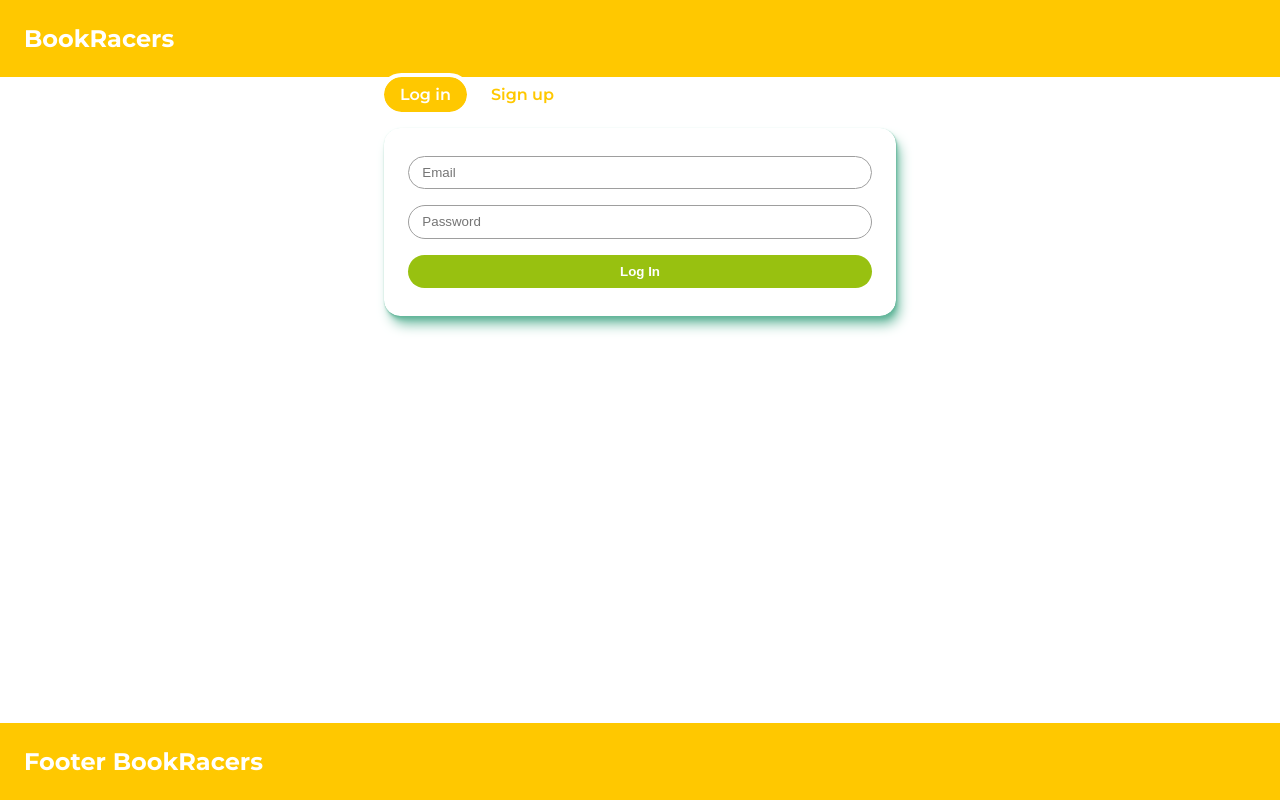
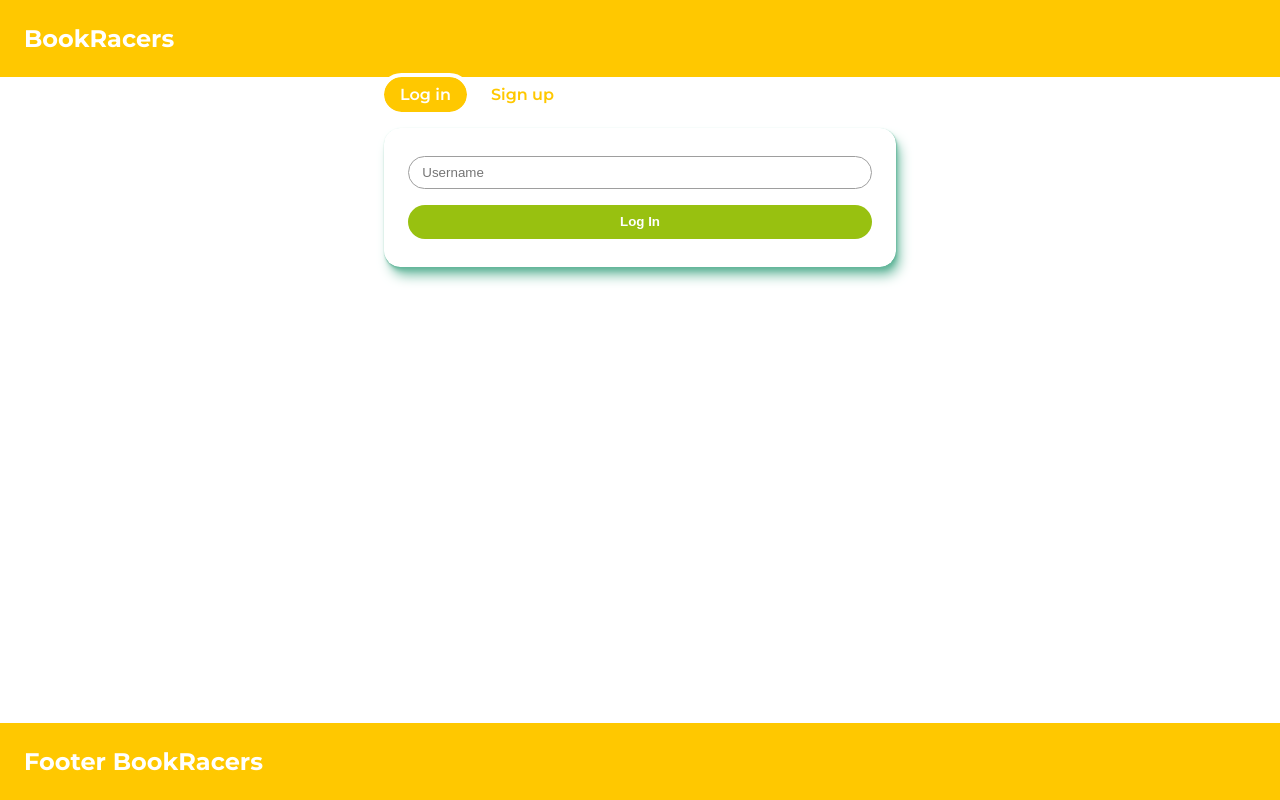
Before and after one commit to jssol/bookracers-frontend, a React (Create React App) app: page /register/login in a window 1280 px wide. Built offline with nearby package versions, Linux system fonts and the light colour scheme.

Commit message:
Change login requirements to only username

```diff
--- a/src/components/home/NewLogin.js
+++ b/src/components/home/NewLogin.js
@@ -7,8 +7,7 @@ function NewLogin() {
   const dispatch = useDispatch();
   let state = useSelector((state) => state.login.user);
   const authenticated = useSelector((state) => state.login.authenticated);
-  const [email, setEmail] = useState('');
-  const [password, setPassword] = useState('');
+  const [username, setUsername] = useState('');
 
   const navigate = useNavigate();
 
@@ -19,8 +18,7 @@ function NewLogin() {
   }, [navigate, authenticated]);
 
   state = {
-    email,
-    password,
+    username,
   };
 
   const submitHandler = (e) => {
@@ -33,20 +31,11 @@ function NewLogin() {
       <form className="form-container" onSubmit={submitHandler}>
         <input
           type="text"
-          placeholder="Email"
-          name="email"
+          placeholder="Username"
+          name="username"
           className="form-input"
-          value={email}
-          onChange={(e) => setEmail(e.target.value)}
-          required
-        />
-        <input
-          type="password"
-          placeholder="Password"
-          name="password"
-          className="form-input"
-          value={password}
-          onChange={(e) => setPassword(e.target.value)}
+          value={username}
+          onChange={(e) => setUsername(e.target.value)}
           required
         />
         <button type="submit" className="form-button button">
--- a/src/components/home/NewSignUp.js
+++ b/src/components/home/NewSignUp.js
@@ -7,6 +7,7 @@ function NewSignUp() {
   const dispatch = useDispatch();
   const authenticated = useSelector((state) => state.signup.authenticated);
   const [name, setName] = useState('');
+  const [username, setUsername] = useState('');
   const [email, setEmail] = useState('');
   const [password, setPassword] = useState('');
   const [passwordConfirmation, setPasswordConfirmation] = useState('');
@@ -21,6 +22,7 @@ function NewSignUp() {
 
   const state = {
     name,
+    username,
     email,
     password,
     admin: false,
@@ -37,6 +39,15 @@ function NewSignUp() {
   return (
     <>
       <form className="form-container" onSubmit={submitHandler}>
+        <input
+          type="text"
+          placeholder="Preferred Username"
+          name="username"
+          className="form-input"
+          value={username}
+          onChange={(e) => setUsername(e.target.value)}
+          required
+        />
         <input
           type="text"
           placeholder="Name"
```
